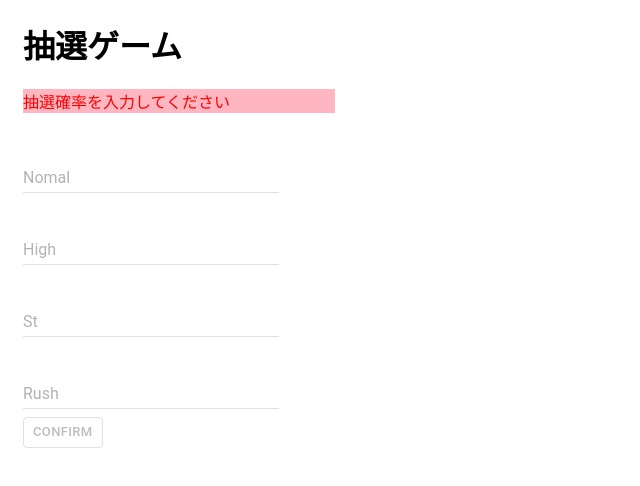
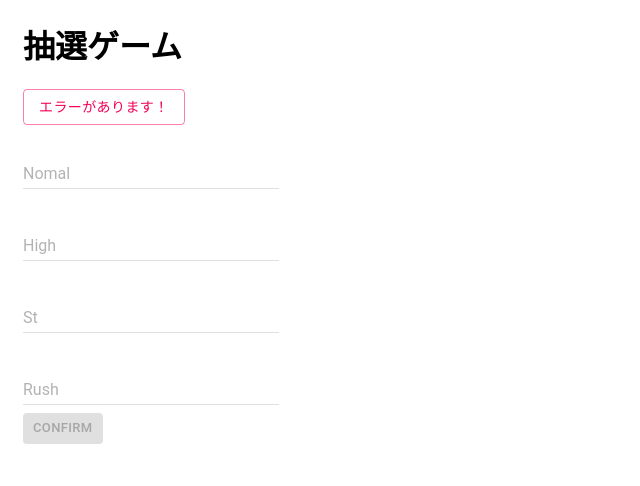
Before and after one commit to toshi1023/kuji-redux, a React (Create React App) app: page /start in a window 1280 px wide. Both pictures are taken after a click on the button "GO". Shown: the top 486 px of the page, without its empty margins (0-640 px from the left). Built offline with nearby package versions, Linux system fonts and the light colour scheme.

Commit message:
Snackbar実装

```diff
--- a/package.json
+++ b/package.json
@@ -5,6 +5,7 @@
   "dependencies": {
     "@material-ui/core": "^4.11.0",
     "@material-ui/icons": "^4.9.1",
+    "@material-ui/lab": "^4.0.0-alpha.56",
     "axios": "^0.19.2",
     "cra-template": "1.0.3",
     "material-ui": "^0.20.2",
--- a/src/actions/index.js
+++ b/src/actions/index.js
@@ -3,6 +3,7 @@
 export const ERROR = 'ERROR'
 export const CONFIRM_LOTTERY = 'CONFIRM_LOTTERY'
 export const NOMAL_LOTTERY = 'NOMAL_LOTTERY'
+export const JUDGEMENT = 'JUDGEMENT'
 export const ST_LOTTERY = 'ST_LOTTERY'
 
 
@@ -43,6 +44,20 @@ export const nomalLottery = (values) => dispatch => {
 
     const response = nomal_lottery(values)
     dispatch({type: NOMAL_LOTTERY, response})
+}
+
+export const judgement = (values) => dispatch => {
+  var rate = parseInt(values.rush)
+  var random = Math.floor( Math.random() * parseInt(100))
+  var response
+
+  if ( random <= rate ) {
+    response = "Congulaturation!!!"
+  } else {
+    response = "Your Failure..."
+  }
+
+  dispatch({type: JUDGEMENT, response})
 }
 
 // values: 入力フォーム(Field)の値
--- /dev/null
+++ b/src/components/errorMessage.js
@@ -0,0 +1,51 @@
+/* エラーメッセージ表示用のコンポーネント */
+
+import React from 'react';
+import {useSelector} from "react-redux";
+import Button from '@material-ui/core/Button';
+import Snackbar from '@material-ui/core/Snackbar';
+import MuiAlert from '@material-ui/lab/Alert';
+import { makeStyles } from '@material-ui/core/styles';
+
+/* Snackbarの各種設定 */
+function Alert(props) {
+  return <MuiAlert elevation={6} variant="filled" {...props} />;
+}
+
+const useStyles = makeStyles((theme) => ({
+  root: {
+    width: '100%',
+    '& > * + *': {
+      marginTop: theme.spacing(2),
+    },
+  },
+}));
+
+export default function ErrorMessage(props) {
+  const classes = useStyles();
+  const [open, setOpen] = React.useState(false);
+  const handleClick = () => {
+    setOpen(true);
+  };
+  const handleClose = () => {
+    setOpen(false);
+  };
+
+  // stateにerrorの値があればその値を入れてSnackbarをリターン
+  if (props.message) {
+    return (
+      <div className={classes.root}>
+        <Button variant="outlined" color="secondary" onClick={handleClick}>
+            エラーがあります！
+        </Button>
+        <Snackbar open={open} autoHideDuration={8000} onClose={handleClose}>
+          <Alert onClose={handleClose} severity="error">
+            {props.message}
+          </Alert>
+        </Snackbar>
+      </div>
+    )
+  }
+
+  return null
+}
--- a/src/components/setting_game.js
+++ b/src/components/setting_game.js
@@ -1,14 +1,18 @@
-import React, { Component } from 'react';
+import React, { useState, Component } from 'react';
 import { connect } from 'react-redux';
 import { Field, reduxForm } from 'redux-form';
 import { withRouter } from 'react-router';
 import _ from 'lodash'
 import '../css/kuji.css';
 import Button from '@material-ui/core/Button';
-import TextField from 'material-ui/TextField'
+import Snackbar from '@material-ui/core/Snackbar';
+// import Slide from '@material-ui/core/Slide';
+import MuiAlert from '@material-ui/lab/Alert';
+import { makeStyles } from '@material-ui/core/styles';
+import TextField from 'material-ui/TextField';
 import { confirmLottery } from '../actions';
 import { error } from '../actions';
-
+import  ErrorMessage from './errorMessage';
 
 class SettingGame extends Component {
 
@@ -16,12 +20,6 @@ class SettingGame extends Component {
       super(props)
       console.log(this.props.lottery.error)
       this.onSubmit = this.onSubmit.bind(this)
-    }
-
-    errorMessage() {
-      if (this.props.lottery.error) {
-        return <p className="errorMessage">{this.props.lottery.error}</p>
-      }
     }
 
     renderField(field) {
@@ -55,10 +53,7 @@ class SettingGame extends Component {
             <form onSubmit={handleSubmit(this.onSubmit)}>
               <div className="body">
                 <h1>抽選ゲーム</h1>
-
-                <div>
-                  {this.errorMessage()}
-                </div>
+                <ErrorMessage message={this.props.lottery.error} />
                 <div>
                   <Field label="Nomal" type="text" name="nomal" placeholder="通常確率" component={this.renderField} />
                 </div>
@@ -72,7 +67,7 @@ class SettingGame extends Component {
                   <Field label="Rush" type="text" name="rush" placeholder="突入確率" component={this.renderField} />
                 </div>
                 <div>
-                  <Button variant="outlined" color="primary" size="small" type="submit" disabled={pristine || submitting || invalid} >Confirm</Button>
+                  <Button variant="contained" color="primary" size="small" type="submit" disabled={pristine || submitting || invalid} >Confirm</Button>
                 </div>
               </div>
             </form>
--- a/src/components/start_game.js
+++ b/src/components/start_game.js
@@ -2,6 +2,7 @@ import React, { Component } from 'react';
 import Button from '@material-ui/core/Button';
 import { connect } from 'react-redux'
 import { nomalLottery } from '../actions';
+import { judgement } from '../actions';
 import { stLottery } from '../actions';
 import { error } from '../actions';
 import { Link } from 'react-router-dom'
@@ -13,6 +14,7 @@ class StartGame extends Component {
     super(props)
     // start()メソッドとstStart()メソッドをこのコンポーネントに紐づけ
     this.start = this.start.bind(this)
+    this.judgement = this.judgement.bind(this)
     this.stStart = this.stStart.bind(this)
   }
 
@@ -24,6 +26,17 @@ class StartGame extends Component {
     }
     if (this.props.lottery.nomal) {
       this.props.nomalLottery(this.props.lottery.nomal)
+    }
+  }
+
+  judgement() {
+    // rushの値が無ければホームへリダイレクト
+    if (!this.props.lottery.rush) {
+      this.props.error()
+      this.props.history.push('/')
+    }
+    if (this.props.lottery.rush) {
+      this.props.judgement(this.props.lottery)
     }
   }
 
@@ -56,11 +69,17 @@ class StartGame extends Component {
                   突入確率：{this.props.lottery.rush}
                 </div>
                 <div>
-                <Button variant="outlined" color="primary" size="small" type="submit" onClick={this.start} disabled={ submitting } >Go</Button>
-                <Button variant="outlined" color="primary" size="small" type="submit" onClick={this.stStart} disabled={ submitting } >ST Go</Button>
+                  <Button variant="outlined" color="primary" size="small" type="submit" onClick={this.start} disabled={ submitting } >Go</Button>
+                  <Button variant="outlined" color="primary" size="small" type="submit" onClick={this.judgement} disabled={ submitting } >Judgement</Button>
+                </div>
+                <div>
+                  <Button variant="outlined" color="primary" size="small" type="submit" onClick={this.stStart} disabled={ submitting } >ST Go</Button>
                 </div>
                 <div>
                   通常抽選結果：{this.props.lottery.nomal_result}回で大当たり
+                </div>
+                <div>
+                  Rush抽選結果：{this.props.lottery.judgement}
                 </div>
                 <div>
                   ST抽選結果：{this.props.lottery.st_result}連
@@ -76,6 +95,6 @@ const mapStateToProps = state => ({
   lottery: state.lottery
 })
 
-const mapDispatchToProps = ({error, nomalLottery, stLottery})
+const mapDispatchToProps = ({error, nomalLottery, stLottery, judgement})
 
 export default connect(mapStateToProps, mapDispatchToProps)(StartGame)
--- a/src/index.js
+++ b/src/index.js
@@ -10,6 +10,7 @@ import './css/kuji.css';
 import * as serviceWorker from './serviceWorker';
 import SettingGame from './components/setting_game';
 import StartGame from './components/start_game';
+import ErrorMessage from './components/errorMessage';
 
 const enhancer = applyMiddleware(thunk)
 const store = createStore(reducer, enhancer)
@@ -22,6 +23,7 @@ ReactDOM.render(
           <Switch>
             <Route exact path="/" component={SettingGame} />
             <Route path="/start" component={StartGame} />
+            <Route path="/error" component={ErrorMessage} />
           </Switch>
         </BrowserRouter>
       </Provider>
--- a/src/reducers/lottery.js
+++ b/src/reducers/lottery.js
@@ -1,4 +1,4 @@
-import { CONFIRM_LOTTERY, NOMAL_LOTTERY, ST_LOTTERY, ERROR } from '../actions'
+import { CONFIRM_LOTTERY, NOMAL_LOTTERY, ST_LOTTERY, ERROR, JUDGEMENT } from '../actions'
 
 export default (states = {}, action) => {
     // actionのタイプに応じて処理を分ける
@@ -16,6 +16,8 @@ export default (states = {}, action) => {
             }
         case NOMAL_LOTTERY:
             return {...states, nomal_result: action.response}
+        case JUDGEMENT:
+            return {...states, judgement: action.response}
         case ST_LOTTERY:
             return {...states, st_result: action.response}
         default:
```
Also changed, not shown: 1 other file (tests, documents, lock files or other folders).
